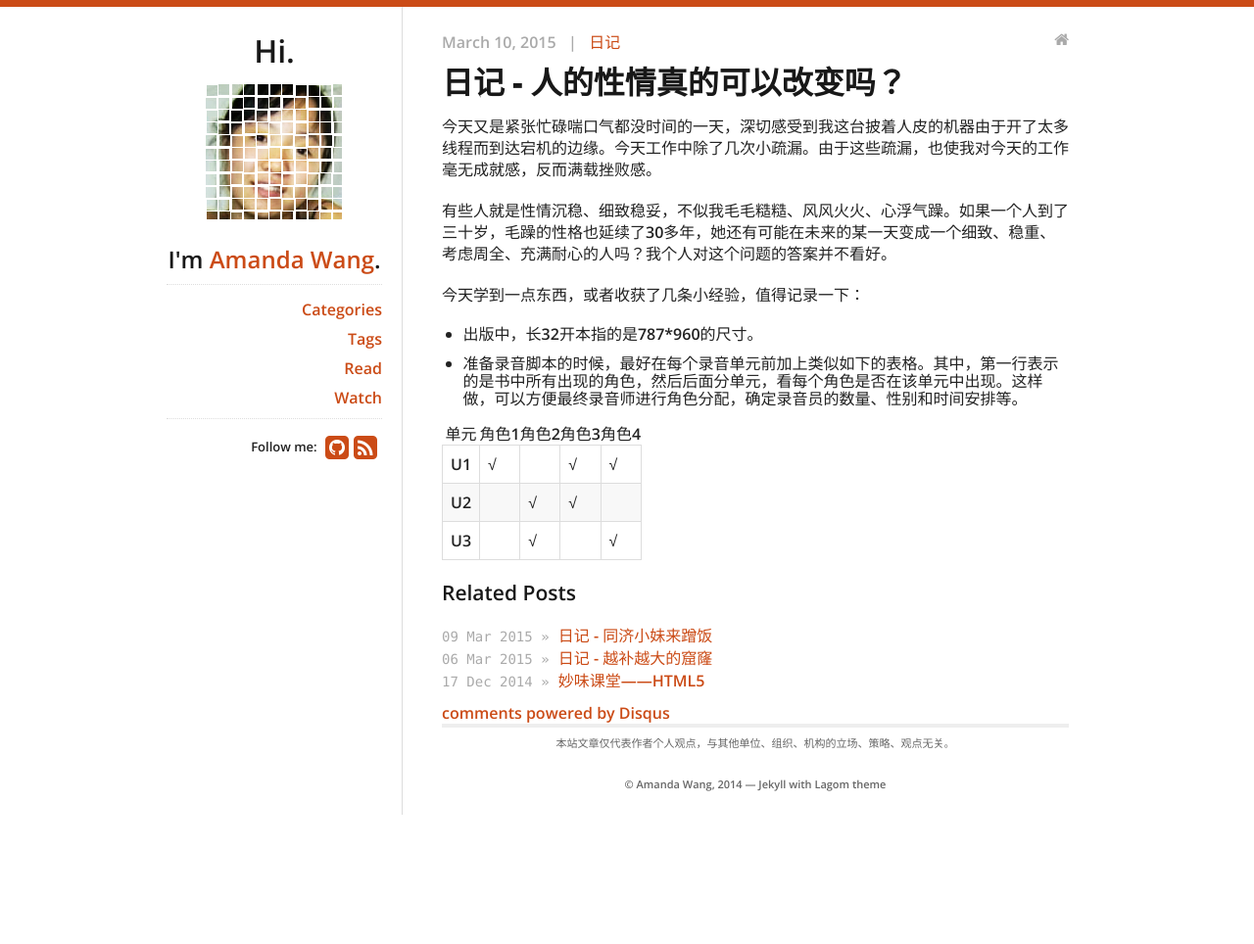
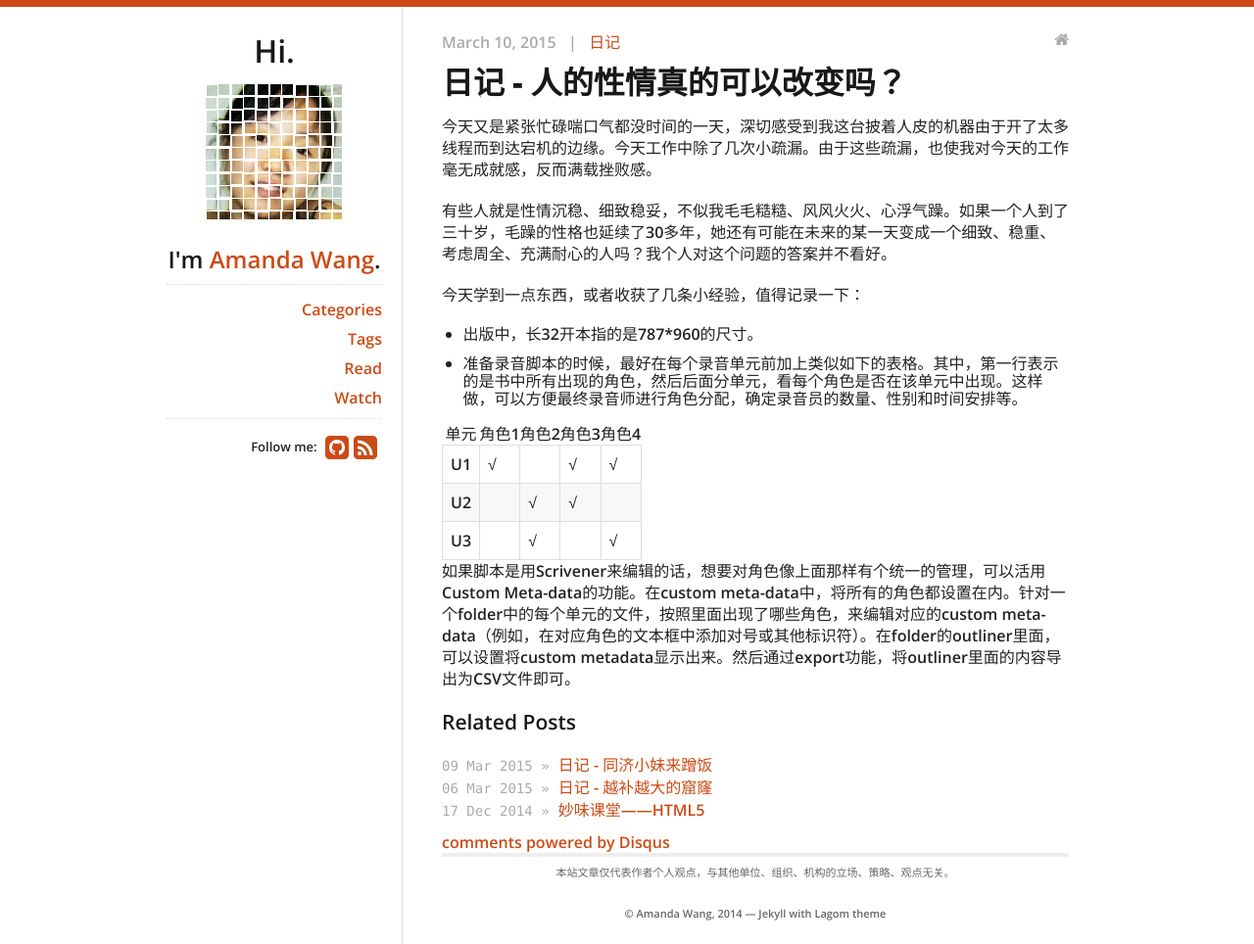
Before and after one commit to fantaghiro/fantaghiro.github.io, a Jekyll site: the page built from _posts/2015-03-10-Daily.markdown, in a window 1280 px wide. Shown: the whole page at 98% size. Built offline with Jekyll 4.4.1, drawn with Linux system fonts in a browser that asks for light colours; nearby versions of some CDN libraries; comment, search, counter and statistics services are not loaded; before the commit the page ends 907 px from its top, so only the background shows below that.

Commit message:
Update 2015-03-10-Daily.markdown

```diff
--- a/_posts/2015-03-10-Daily.markdown
+++ b/_posts/2015-03-10-Daily.markdown
@@ -20,3 +20,5 @@ tags:
 | U1  | √  | | √ | √ |
 | U2  | | √ | √ | |
 | U3  | | √ | | √ |
+
+如果脚本是用Scrivener来编辑的话，想要对角色像上面那样有个统一的管理，可以活用Custom Meta-data的功能。在custom meta-data中，将所有的角色都设置在内。针对一个folder中的每个单元的文件，按照里面出现了哪些角色，来编辑对应的custom meta-data（例如，在对应角色的文本框中添加对号或其他标识符）。在folder的outliner里面，可以设置将custom metadata显示出来。然后通过export功能，将outliner里面的内容导出为CSV文件即可。
```
